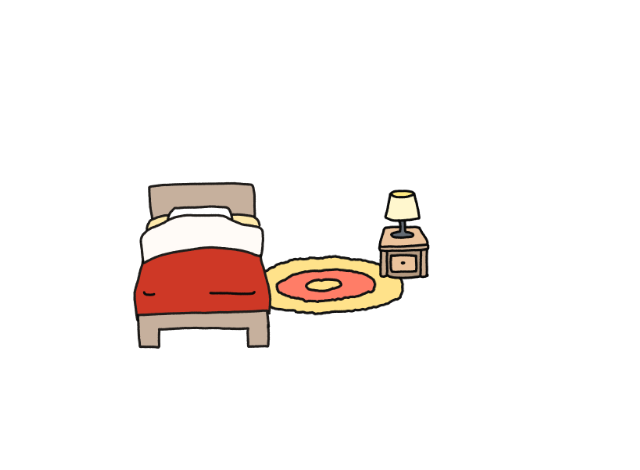
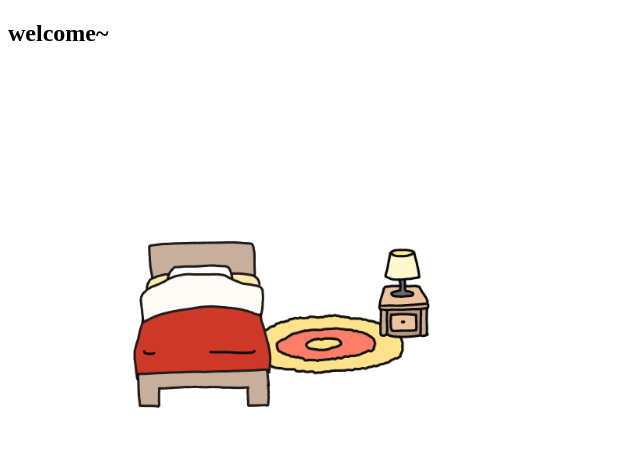
Before and after one commit to dariapa00/room, a plain HTML site: page index.html in a window 1280 px wide. Shown: the whole page, without its empty margins (0-640 px from the left). Drawn offline with Linux system fonts and the light colour scheme.

Commit message:
welcome~

```diff
--- a/index.html
+++ b/index.html
@@ -36,6 +36,7 @@
     </style>
 </head>
 <body>
+    <h2>welcome~</h2>
     <div id="room">
         <img src="rug.png" id="rug" class="item">
         <!-- 침대 이미지 -->
```
